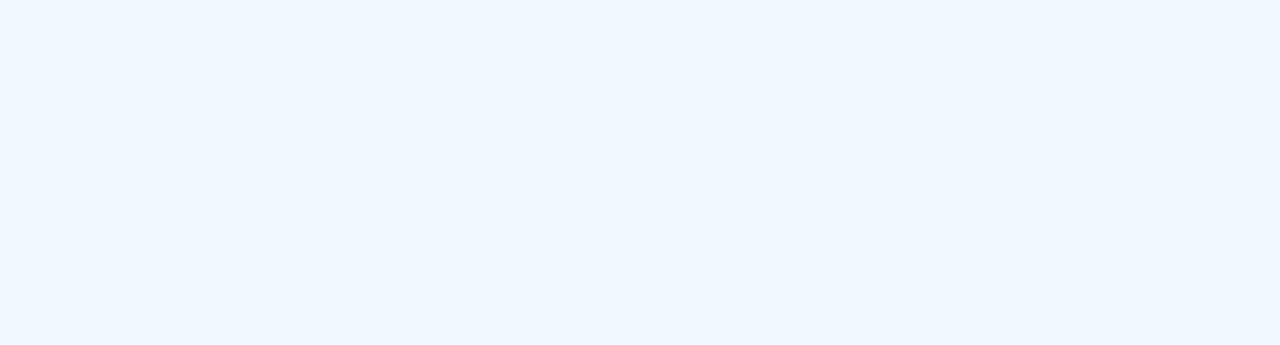
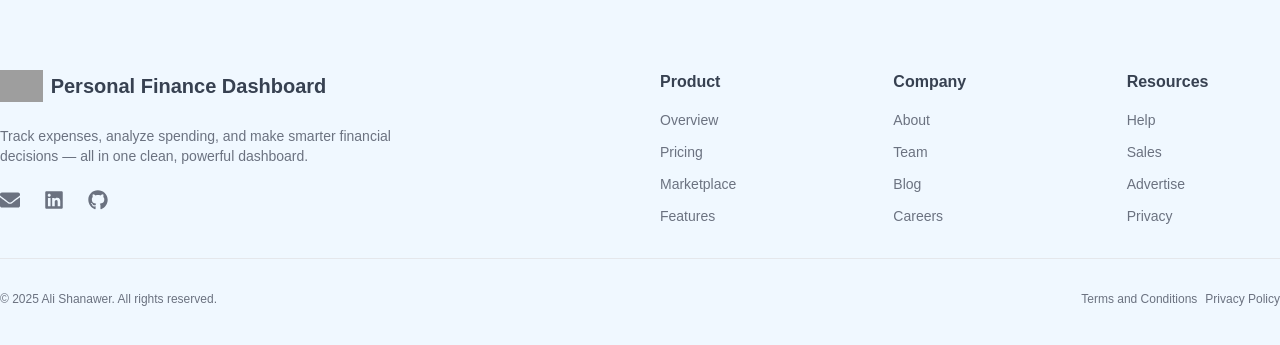
Before and after one commit to alishanawer/personal-finance-dashboard, a React (Vite) app in the folder frontend/: page / in a window 1280 px wide. Shown: the part 1616-1961 px from the top of the page. Before the commit the page ends 1558 px from the top, so only its background shows below. Built offline with nearby package versions, Linux system fonts and the light colour scheme; grey boxes are pictures that could not be loaded.

Commit message:
feat: add footer with copyright and links
Implemented a footer component on home page including app description, copyright notice, and external profile links to enhance professionalism and portfolio visibility.

```diff
--- a/frontend/package.json
+++ b/frontend/package.json
@@ -24,6 +24,7 @@
     "lucide-react": "^0.539.0",
     "react": "^19.1.1",
     "react-dom": "^19.1.1",
+    "react-icons": "^5.5.0",
     "react-router-dom": "^7.8.0",
     "tailwind-merge": "^3.3.1",
     "tailwindcss": "^4.1.11"
--- /dev/null
+++ b/frontend/src/components/footer.jsx
@@ -0,0 +1,132 @@
+import { FaEnvelope, FaGithub, FaLinkedin } from "react-icons/fa";
+
+const defaultSections = [
+  {
+    title: "Product",
+    links: [
+      { name: "Overview", href: "#" },
+      { name: "Pricing", href: "#" },
+      { name: "Marketplace", href: "#" },
+      { name: "Features", href: "#" },
+    ],
+  },
+  {
+    title: "Company",
+    links: [
+      { name: "About", href: "#" },
+      { name: "Team", href: "#" },
+      { name: "Blog", href: "#" },
+      { name: "Careers", href: "#" },
+    ],
+  },
+  {
+    title: "Resources",
+    links: [
+      { name: "Help", href: "#" },
+      { name: "Sales", href: "#" },
+      { name: "Advertise", href: "#" },
+      { name: "Privacy", href: "#" },
+    ],
+  },
+];
+
+const defaultSocialLinks = [
+  {
+    icon: <FaEnvelope className="size-5" />,
+    href: "mailto:ali.shanawer.2004@gmail.com",
+    label: "Email",
+  },
+  {
+    icon: <FaLinkedin className="size-5" />,
+    href: "https://www.linkedin.com/in/alishanawer/",
+    label: "LinkedIn",
+  },
+  {
+    icon: <FaGithub className="size-5" />,
+    href: "https://github.com/alishanawer",
+    label: "GitHub",
+  },
+];
+
+const defaultLegalLinks = [
+  { name: "Terms and Conditions", href: "#" },
+  { name: "Privacy Policy", href: "#" },
+];
+
+const Footer = ({
+  logo = {
+    url: "https://www.shadcnblocks.com",
+    src: "https://deifkwefumgah.cloudfront.net/shadcnblocks/block/logos/shadcnblockscom-icon.svg",
+    alt: "logo",
+    title: "Personal Finance Dashboard",
+  },
+
+  sections = defaultSections,
+  description = "Track expenses, analyze spending, and make smarter financial decisions — all in one clean, powerful dashboard.",
+  socialLinks = defaultSocialLinks,
+  copyright = "© 2025 Ali Shanawer. All rights reserved.",
+  legalLinks = defaultLegalLinks,
+}) => {
+  return (
+    <section className="py-32 flex justify-center">
+      <div className="container">
+        <div className="flex w-full flex-col justify-between gap-10 lg:flex-row lg:items-start lg:text-left">
+          <div className="flex w-full flex-col justify-between gap-6 lg:items-start">
+            {/* Logo */}
+            <div className="flex items-center gap-2 lg:justify-start">
+              <a href={logo.url}>
+                <img
+                  src={logo.src}
+                  alt={logo.alt}
+                  title={logo.title}
+                  className="h-8"
+                />
+              </a>
+              <h2 className="text-xl font-semibold">{logo.title}</h2>
+            </div>
+            <p className="text-muted-foreground max-w-[70%] text-sm">
+              {description}
+            </p>
+            <ul className="text-muted-foreground flex items-center space-x-6">
+              {socialLinks.map((social, idx) => (
+                <li key={idx} className="hover:text-primary font-medium">
+                  <a href={social.href} aria-label={social.label}>
+                    {social.icon}
+                  </a>
+                </li>
+              ))}
+            </ul>
+          </div>
+          <div className="grid w-full gap-6 md:grid-cols-3 lg:gap-20">
+            {sections.map((section, sectionIdx) => (
+              <div key={sectionIdx}>
+                <h3 className="mb-4 font-bold">{section.title}</h3>
+                <ul className="text-muted-foreground space-y-3 text-sm">
+                  {section.links.map((link, linkIdx) => (
+                    <li
+                      key={linkIdx}
+                      className="hover:text-primary font-medium">
+                      <a href={link.href}>{link.name}</a>
+                    </li>
+                  ))}
+                </ul>
+              </div>
+            ))}
+          </div>
+        </div>
+        <div className="text-muted-foreground mt-8 flex flex-col justify-between gap-4 border-t py-8 text-xs font-medium md:flex-row md:items-center md:text-left">
+          <p className="order-2 lg:order-1">{copyright}</p>
+          <ul className="order-1 flex flex-col gap-2 md:order-2 md:flex-row">
+            {legalLinks.map((link, idx) => (
+              <li key={idx} className="hover:text-primary">
+                <a href={link.href}> {link.name}</a>
+              </li>
+            ))}
+          </ul>
+        </div>
+      </div>
+    </section>
+  );
+};
+
+export { Footer };
--- a/frontend/src/pages/home.jsx
+++ b/frontend/src/pages/home.jsx
@@ -1,4 +1,5 @@
 import { Features } from "@/components/features";
+import { Footer } from "@/components/footer";
 import { Hero } from "@/components/hero";
 import React from "react";
 
@@ -9,6 +10,7 @@ export default function Home() {
       <div className="flex justify-center">
         <Features />
       </div>
+      <Footer />
     </>
   );
 }
```
Also changed, not shown: 1 other file (tests, documents, lock files or other folders).
